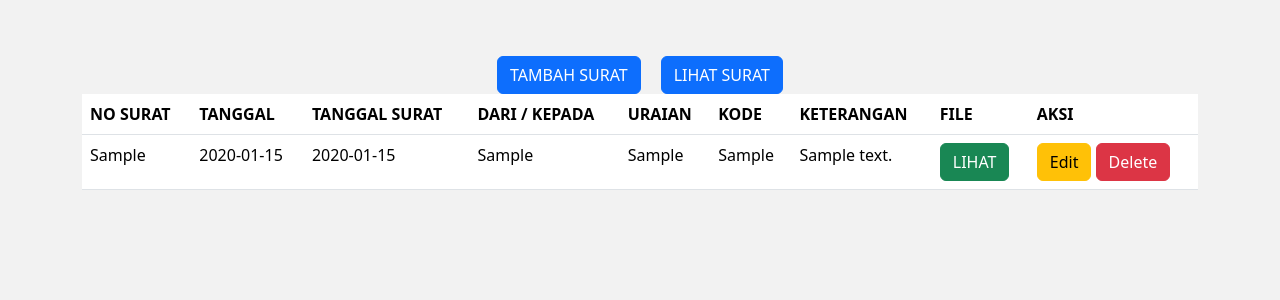
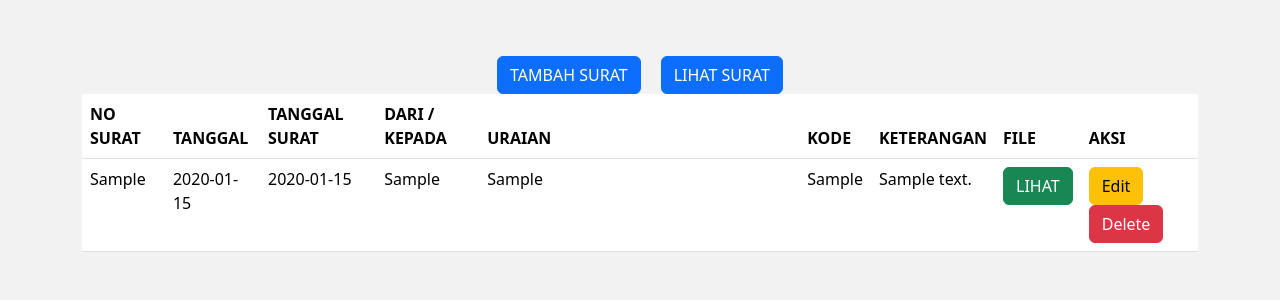
Before and after one commit to tirtasm/surat_mplb, a PHP site: page /view.php in a window 1280 px wide. Shown: the top 300 px of the page. Run offline with PHP 8.4, Linux system fonts and the light colour scheme; tables that the repository leaves empty hold one stand-in row (values such as "Sample post"); data that the repository does not hold is empty.

Commit message:
first commit

```diff
--- a/update.php
+++ b/update.php
@@ -85,7 +85,7 @@ $row=mysqli_fetch_array($result);
 
                 <label for="no_surat" class="form-label">NO SURAT</label>
                 <input type="text" name="no_surat" class="form-control" id="no_surat" value="<?php echo $row['no_surat']; ?>" />
-                <input type="hidden" name="id" class="form-control" value="<?php echo $row['id']; ?>">
+
                 <label for="tanggal" class="form-label">TANGGAL SURAT</label>
                 <input type="date" name="tanggal_surat" class="form-control" id="tanggal" value="<?php echo $row['tanggal_surat']; ?>" />
                 <label for="dari" class="form-label">DARI/KEPADA</label>
--- a/updateAction.php
+++ b/updateAction.php
@@ -113,7 +113,7 @@ if (isset($_POST['update'])) {
 
 
 
-
+        //buatkan print echo
 
 }
 
--- a/view.php
+++ b/view.php
@@ -49,6 +49,7 @@ $nama_bulan = [
         }
 
         body {
+
             background-color: #f2f2f2;
         }
 
@@ -92,6 +93,7 @@ $nama_bulan = [
             <div class="box"><a href="SURAT/" class="btn btn-primary">LIHAT SURAT</a></div>
 
         </div>
+        <div class="table-responsive">
         <table class="table table-hover">
             <thead>
                 <tr>
@@ -99,12 +101,13 @@ $nama_bulan = [
                     <th scope="col">TANGGAL</th>
                     <th scope="col">TANGGAL SURAT</th>
                     <th scope="col">DARI / KEPADA</th>
-                    <th scope="col">URAIAN</th>
+                    <th style="width:20rem;" scope="col">URAIAN</th>
                     <th scope="col">KODE</th>
                     <th scope="col">KETERANGAN</th>
                     <!-- <th scope="col">FILE</th> -->
                     <th scope="col">FILE</th>
                     <th scope="col">AKSI</th>
+
                 </tr>
             </thead>
             <tbody>
@@ -122,11 +125,12 @@ $nama_bulan = [
 
                 ?>
                     <tr>
+
                         <td><?php echo $datanya['no_surat']; ?></td>
                         <td><?php echo $datanya['tanggal_input']; ?></td>
                         <td><?php echo $datanya['tanggal_surat']; ?></td>
                         <td><?php echo $datanya['dari']; ?></td>
-                        <td><?php echo $datanya['uraian']; ?></td>
+                        <td style="word-wrap: break-word;min-width: 160px;max-width: 160px;"><?php echo $datanya['uraian']; ?></td>
                         <td><?php echo $datanya['kode']; ?></td>
                         <td><?php echo $datanya['keterangan']; ?></td>
                         <td><a class="btn btn-success" href=<?php echo ("SURAT/$tahun/$bulan/$tanggal/$surat") ?>>LIHAT</a></td>
@@ -139,7 +143,10 @@ $nama_bulan = [
 
             </tbody>
         </table>
+        </div>
+
     </div>
+
 
 
 
```
Also changed, not shown: add.php (+4 -4 lines), tambah.php (+17 -3 lines), SURAT/2023/11. November/23/arborobudur.jpg (added), SURAT/2024/2. Februari/02/_MG_0015.JPG (added), 5 other files.
